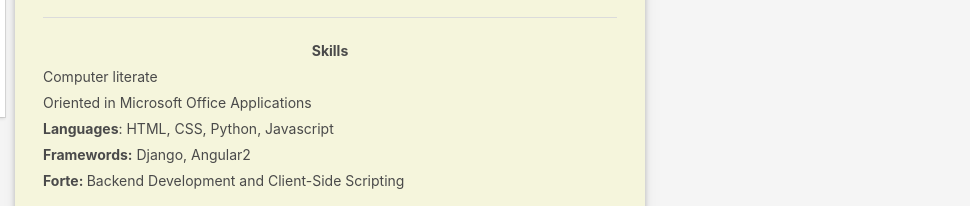
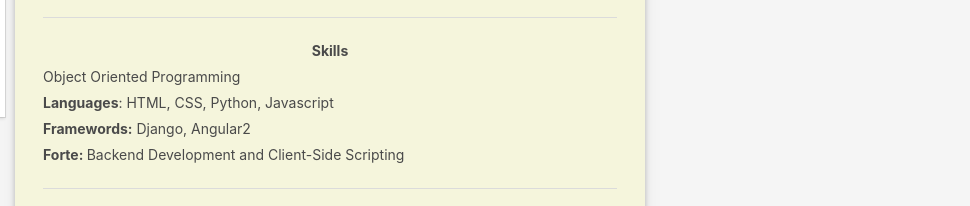
Before and after one commit to lanzosuarez/coen3463-m1t16, a website: page public/pons.html in a window 1280 px wide. Shown: the part 534-740 px from the top of the page, 310-1280 px from the left. Drawn offline with Linux system fonts and the light colour scheme.

Commit message:
last-commit

```diff
--- a/public/pons.html
+++ b/public/pons.html
@@ -113,9 +113,8 @@
                         </div>
                         <hr>
                         <h5 align="center"><b>Skills</b></h5>
-                        <p>Computer literate</p>
 
-                        <p>Oriented in Microsoft Office Applications</p>
+                        <p>Object Oriented Programming</p>
 
                         <p><b>Languages</b>: HTML, CSS, Python, Javascript</p>
 
```
